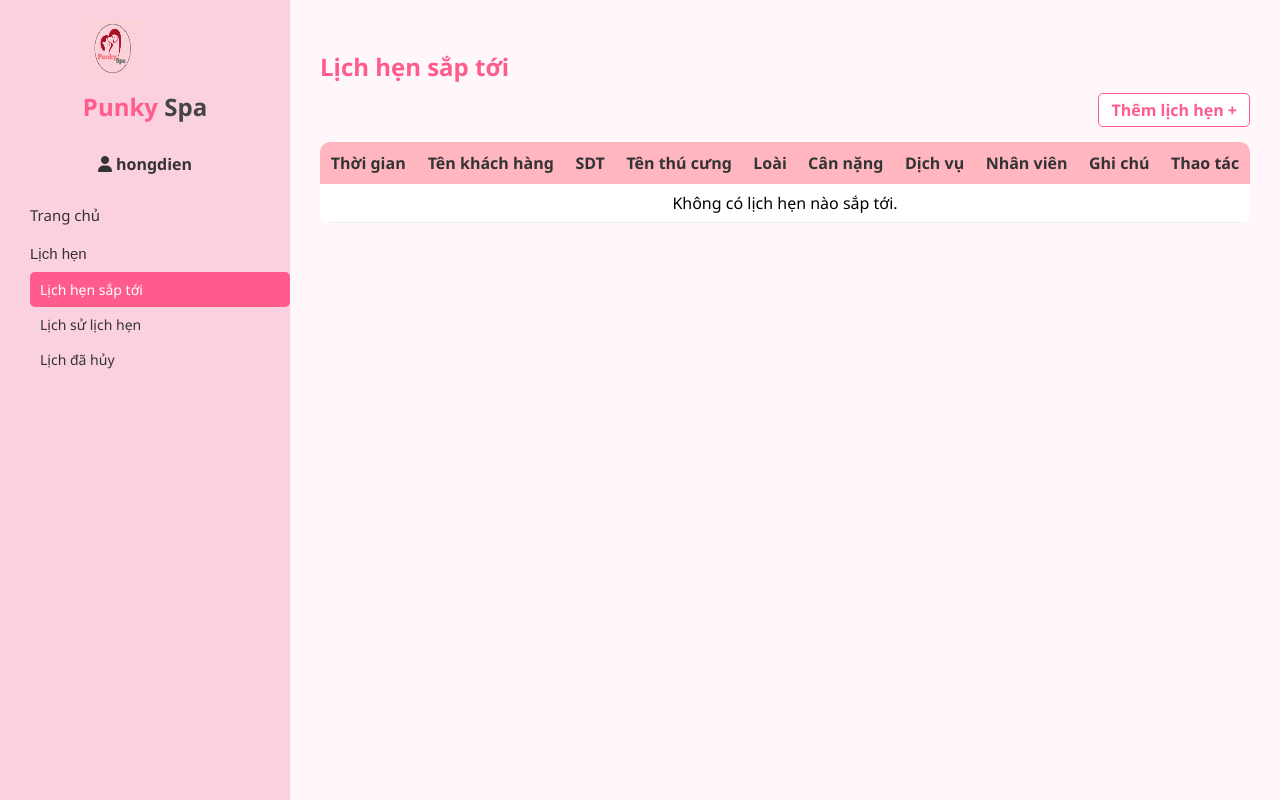
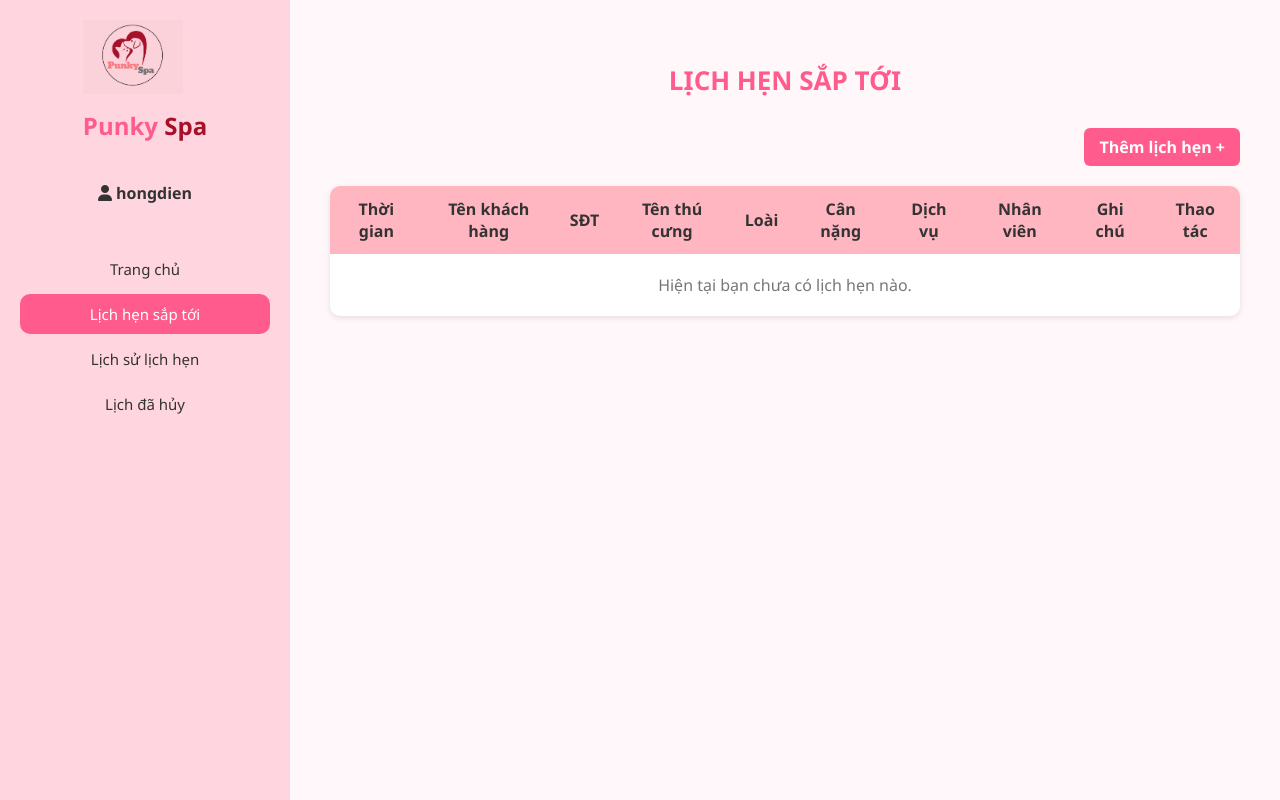
Before and after one commit to kimly050105/CSKH, a Django app: page /lich-hen/sap-toi/ in a window 1280 px wide. Run offline with Django 4.2, Linux system fonts and the light colour scheme; a user stored in the database is signed in; data comes from the database, SQL or seed files in the repository; both versions use the stored data as it was after the commit.

Commit message:
chức năng sửa lịch hẹn(hoàn thành)+xóa lịch hẹn(chưa hoàn thành )

```diff
--- a/LichHen/forms.py
+++ b/LichHen/forms.py
@@ -70,3 +70,9 @@ class LichHenForm(forms.ModelForm):
         super().__init__(*args, **kwargs)
         if khach_hang:
             self.fields['thu_cung'].queryset = ThuCung.objects.filter(khach_hang=khach_hang)
+class LyDoHuyForm(forms.Form):
+    ly_do_huy = forms.CharField(
+        label="Lý do hủy lịch hẹn",
+        widget=forms.Textarea(attrs={'rows': 4, 'placeholder': 'Vui lòng nhập lý do hủy...'}),
+        required=True
+    )
--- a/LichHen/static/lichhen/style.css
+++ b/LichHen/static/lichhen/style.css
@@ -1,3 +1,21 @@
+/* 🌸 Tiêu đề form “Đặt lịch hẹn” / “Chỉnh sửa lịch hẹn” */
+.main-content h2 {
+  color: #ff5c8d;
+  text-align: center;
+  font-size: 26px;         /* giảm kích thước cho dịu hơn */
+  font-weight: 700;
+  text-transform: uppercase;
+  margin-bottom: 25px;
+  display: flex;
+  align-items: center;
+  justify-content: center;
+  gap: 10px;                /* tạo khoảng cách giữa icon và chữ */
+}
+
+.main-content h2 i {
+  color: #ff5c8d;
+  font-size: 20px;          /* icon nhỏ xinh, đồng bộ màu chữ */
+}
 body {
   margin: 0;
   font-family: "Segoe UI", sans-serif;
--- a/LichHen/templates/lichhen/lich_hen_sap_toi.html
+++ b/LichHen/templates/lichhen/lich_hen_sap_toi.html
@@ -1,28 +1,186 @@
+{% load static %}
+{% load humanize %}
 <!DOCTYPE html>
 <html lang="vi">
 <head>
   <meta charset="UTF-8">
   <title>Lịch hẹn sắp tới - Punky Spa</title>
-  {% load static %}
+  <!-- 🌸 Liên kết file CSS -->
   <link rel="stylesheet" href="{% static 'lichhen/style.css' %}">
   <link rel="stylesheet" href="https://cdnjs.cloudflare.com/ajax/libs/font-awesome/6.5.0/css/all.min.css">
+
   <style>
-    .message {
+    /* 🌸 Toàn trang */
+    body {
+      font-family: 'Segoe UI', sans-serif;
+      background-color: #fff5f7;
+      margin: 0;
+      padding: 0;
+    }
+
+    .container {
+      display: flex;
+      min-height: 100vh;
+    }
+
+    /* 🌸 Sidebar */
+    .sidebar {
+      width: 250px;
+      background-color: #ffd6e0;
+      padding: 20px;
+      display: flex;
+      flex-direction: column;
+      align-items: center;
+    }
+
+    .sidebar .logo img {
+      width: 100px;
+      height: auto;
+    }
+
+    .sidebar h2 {
+      color: #a61028;
+      margin-top: 10px;
+      font-size: 24px;
+    }
+
+    .sidebar .pink {
+      color: #ff5c8d;
+    }
+
+    .user-info {
+      margin: 20px 0;
+      font-weight: 600;
+      color: #333;
+    }
+
+    nav a {
+      display: block;
+      width: 100%;
+      padding: 10px 0;
       text-align: center;
-      font-weight: 500;
-      padding: 8px;
+      color: #333;
+      text-decoration: none;
+      border-radius: 10px;
+      margin: 5px 0;
+      transition: 0.3s;
+    }
+
+    nav a:hover,
+    nav .active {
+      background-color: #ff5c8d;
+      color: white;
+    }
+
+    /* 🌸 Phần nội dung chính */
+    .main-content {
+      flex: 1;
+      padding: 40px;
+      position: relative;
+    }
+
+    .main-content h2 {
+      color: #ff5c8d;
+      text-align: center;
+      margin-bottom: 30px;
+      text-transform: uppercase;
+    }
+
+    /* 🌸 Thông báo messages */
+    .messages {
+      position: absolute;
+      top: 20px;
+      right: 40px;
+      z-index: 10;
+    }
+
+    .messages .msg {
+      padding: 10px 15px;
+      border-radius: 6px;
       margin-bottom: 10px;
-      border-radius: 8px;
+      color: white;
+      animation: fadeOut 4s forwards;
     }
-    .message.success {
-      background-color: #e6ffe9;
-      color: #1e7a1e;
-      border: 1px solid #8cd48c;
+
+    .messages .success { background-color: #4CAF50; } /* Xanh lá */
+    .messages .error { background-color: #f44336; }   /* Đỏ */
+    .messages .warning { background-color: #ff9800; } /* Cam */
+    .messages .info { background-color: #2196F3; }    /* Xanh dương */
+
+    /* 🌸 Hiệu ứng ẩn sau 4s */
+    @keyframes fadeOut {
+      0% { opacity: 1; }
+      80% { opacity: 1; }
+      100% { opacity: 0; display: none; }
     }
-    .message.error {
-      background-color: #ffe6e6;
-      color: #b91c1c;
-      border: 1px solid #f5b5b5;
+
+    /* 🌸 Nút thêm lịch hẹn */
+    .btn-add {
+      display: inline-block;
+      background-color: #ff5c8d;
+      color: white;
+      padding: 8px 15px;
+      border-radius: 6px;
+      text-decoration: none;
+      font-weight: bold;
+      float: right;
+      margin-bottom: 20px;
+      transition: 0.2s;
+    }
+
+    .btn-add:hover {
+      background-color: #ff7da6;
+    }
+
+    /* 🌸 Bảng hiển thị lịch hẹn */
+    table {
+      width: 100%;
+      border-collapse: collapse;
+      background-color: white;
+      border-radius: 10px;
+      overflow: hidden;
+      box-shadow: 0 2px 6px rgba(0, 0, 0, 0.1);
+    }
+
+    th, td {
+      padding: 12px 15px;
+      text-align: center;
+    }
+
+    thead {
+      background-color: #ffb6c1;
+      color: #333;
+    }
+
+    tbody tr:nth-child(even) {
+      background-color: #fff0f5;
+    }
+
+    tbody tr:hover {
+      background-color: #ffe4ed;
+    }
+
+    /* 🌸 Icon thao tác (sửa, xóa) */
+    .action-icons i {
+      cursor: pointer;
+      margin: 0 5px;
+      font-size: 18px;
+      color: #a61028;
+      transition: 0.2s;
+    }
+
+    .action-icons i:hover {
+      color: #ff5c8d;
+    }
+
+    .action-icons form {
+      display: inline;
+    }
+
+    .no-data {
+      text-align: center;
+      color: #777;
+      padding: 20px;
     }
   </style>
 </head>
@@ -42,37 +200,36 @@
 
     <nav>
       <a href="{% url 'home' %}">Trang chủ</a>
-        <div class="dropdown">
-          <button class="drop-btn">Lịch hẹn</button>
-          <div class="dropdown-content">
       <a href="{% url 'lich_hen_sap_toi' %}" class="active">Lịch hẹn sắp tới</a>
       <a href="{% url 'lich_su_lich_hen' %}">Lịch sử lịch hẹn</a>
       <a href="{% url 'lich_da_huy' %}">Lịch đã hủy</a>
-          </div>
-        </div>
     </nav>
   </aside>
 
-    <!-- 🔹 Main content -->
-    <main class="main-content">
+  <!-- 🔸 Phần nội dung chính -->
+  <div class="main-content">
+
+    <!-- 🌸 Tiêu đề và nút thêm -->
     <h2>Lịch hẹn sắp tới</h2>
-      <a href="{% url 'them_lich_hen' %}" class="add-btn">Thêm lịch hẹn +</a>
+    <a href="{% url 'them_lich_hen' %}" class="btn-add">Thêm lịch hẹn +</a>
 
-      <!-- ✅ Hiển thị thông báo thành công hoặc lỗi -->
+    <!-- 🌸 HIỂN THỊ THÔNG BÁO (MESSAGE DJANGO) -->
+    <!-- ✅ Đoạn này giúp hiện message (success / error) và tự ẩn sau 4s -->
     {% if messages %}
+    <div class="messages" id="messages">
       {% for message in messages %}
-          <div class="message {% if message.tags == 'success' %}success{% elif message.tags == 'error' %}error{% endif %}">
-            {{ message }}
+        <div class="msg {{ message.tags }}">{{ message }}</div>
+      {% endfor %}
     </div>
-        {% endfor %}
     {% endif %}
 
-      <table class="schedule-table">
+    <!-- 🌸 Bảng hiển thị danh sách lịch hẹn -->
+    <table>
       <thead>
         <tr>
           <th>Thời gian</th>
           <th>Tên khách hàng</th>
-            <th>SDT</th>
+          <th>SĐT</th>
           <th>Tên thú cưng</th>
           <th>Loài</th>
           <th>Cân nặng</th>
@@ -84,39 +241,67 @@
       </thead>
 
       <tbody>
-          {% for lh in lich_hens %}
+        {% for lich in lich_hens %}
         <tr>
-            <td>{{ lh.thoi_gian|date:"H:i d/m/Y" }}</td>
-            <td>{{ lh.khach_hang.ho_ten }}</td>
-            <td>{{ lh.so_dien_thoai }}</td>
-            <td>{{ lh.thu_cung.ten_thucung }}</td>
-            <td>{{ lh.thu_cung.loai }}</td>
-            <td>{{ lh.thu_cung.can_nang }}</td>
+          <td>{{ lich.thoi_gian|date:"H:i d/m/Y" }}</td>
+          <td>{{ lich.khach_hang.ho_ten }}</td>
+          <td>{{ lich.so_dien_thoai }}</td>
+          <td>{{ lich.thu_cung.ten_thucung }}</td>
+          <td>{{ lich.thu_cung.loai }}</td>
+          <td>{{ lich.thu_cung.can_nang }}</td>
           <td>
-              {% for dv in lh.dv_lichhen_set.all %}
+            {% for dv in lich.dv_lichhen_set.all %}
               {{ dv.dich_vu.ten_dich_vu }}{% if not forloop.last %}, {% endif %}
+            {% empty %}
+              -
             {% endfor %}
           </td>
-            <td>{% if lh.nhan_vien %}{{ lh.nhan_vien.user.get_full_name }}{% else %}-{% endif %}</td>
-            <td>{{ lh.ghi_chu }}</td>
           <td>
-              <a href="{% url 'sua_lich_hen' lh.id %}" class="edit-btn">✏️</a>
-              <a href="{% url 'xoa_lich_hen' lh.id %}" class="delete-btn">🗑️</a>
+            {% if lich.nhan_vien %}
+              {{ lich.nhan_vien.ho_ten }}
+            {% else %}
+              -
+            {% endif %}
+          </td>
+          <td>{{ lich.ghi_chu|default:"-" }}</td>
+
+          <!-- 🛠️ Cột thao tác -->
+          <td class="action-icons">
+            <!-- ✏️ Chỉnh sửa -->
+            <a href="{% url 'sua_lich_hen' lich.id %}" title="Chỉnh sửa lịch hẹn">
+              <i class="fa fa-pencil"></i>
+            </a>
+
+            <!-- 🗑️ Hủy lịch hẹn (POST an toàn) -->
+            <!-- 🗑️ Hủy lịch hẹn (hiển thị form xác nhận) -->
+            <a href="{% url 'xoa_lich_hen' lich.id %}"
+            title="Hủy lịch hẹn"
+            style="text-decoration:none;color:#a61028;">
+             <i class="fa fa-trash"></i>
+            </a>
+
+
           </td>
         </tr>
         {% empty %}
-          <tr><td colspan="10">Không có lịch hẹn nào sắp tới.</td></tr>
+        <tr><td colspan="10" class="no-data">Hiện tại bạn chưa có lịch hẹn nào.</td></tr>
         {% endfor %}
       </tbody>
     </table>
-    </main>
+  </div>
 </div>
 
-  <!-- 🕓 Tự ẩn message sau 4 giây -->
+<!-- 🌸 Script tự ẩn message sau 4 giây -->
 <script>
-    setTimeout(() => {
-      document.querySelectorAll('.message').forEach(el => el.remove());
+  setTimeout(function() {
+    const msg = document.getElementById("messages");
+    if (msg) {
+      msg.style.transition = "opacity 1s ease";
+      msg.style.opacity = "0";
+      setTimeout(() => msg.remove(), 1000);
+    }
   }, 4000);
 </script>
+
 </body>
 </html>
--- a/LichHen/views.py
+++ b/LichHen/views.py
@@ -7,7 +7,7 @@ from django.contrib.messages import get_messages
 
 
 from .models import LichHen, DV_LichHen
-from .forms import LichHenForm
+from .forms import LichHenForm,LyDoHuyForm
 from TK.models import KhachHang, ThuCung
 
 
@@ -100,31 +100,72 @@ def thong_tin_thu_cung(request, pk):
     except ThuCung.DoesNotExist:
         return JsonResponse({'error': 'Không tìm thấy thú cưng.'}, status=404)
 
-
-# ✏️ Sửa lịch hẹn
+#sửa lịch hẹn
 @login_required(login_url='/dangnhap/')
 def sua_lich_hen(request, id):
     lich_hen = get_object_or_404(LichHen, id=id)
+    khach_hang = lich_hen.khach_hang  # ✅ lấy khách hàng tương ứng
+
     if request.method == 'POST':
-        form = LichHenForm(request.POST, instance=lich_hen)
+        form = LichHenForm(request.POST, instance=lich_hen, khach_hang=khach_hang)
         if form.is_valid():
-            form.save()
+            # ✅ Lưu thông tin chính của lịch hẹn
+            lich_hen = form.save(commit=False)
+            lich_hen.khach_hang = khach_hang
+            lich_hen.save()
+
+            # 🧩 Cập nhật dịch vụ trong bảng trung gian
+            from .models import DV_LichHen  # đảm bảo import model
+            # Xóa toàn bộ dịch vụ cũ
+            DV_LichHen.objects.filter(lich_hen=lich_hen).delete()
+
+            # Thêm lại danh sách dịch vụ mới
+            dich_vu_list = form.cleaned_data.get('dich_vu', [])
+            for dv in dich_vu_list:
+                DV_LichHen.objects.create(lich_hen=lich_hen, dich_vu=dv)
+
             messages.success(request, "Cập nhật lịch hẹn thành công!")
             return redirect('lich_hen_sap_toi')
+        else:
+            messages.error(request, "Vui lòng kiểm tra lại thông tin nhập.")
     else:
-        form = LichHenForm(instance=lich_hen)
-    return render(request, 'lichhen/sua_lich_hen.html', {'form': form})
+        form = LichHenForm(instance=lich_hen, khach_hang=khach_hang)
+
+    return render(request, 'lichhen/sua_lich_hen.html', {'form': form, 'lich_hen': lich_hen})
+
+
 
 
 # 🗑️ Xóa lịch hẹn
 @login_required(login_url='/dangnhap/')
 def xoa_lich_hen(request, id):
     lich_hen = get_object_or_404(LichHen, id=id)
+
     if request.method == 'POST':
-        lich_hen.delete()
-        messages.success(request, "Đã xóa lịch hẹn thành công.")
-        return redirect('lich_hen_sap_toi')
-    return render(request, 'lichhen/xoa_lich_hen.html', {'lich_hen': lich_hen})
+        form = LyDoHuyForm(request.POST)
+        if form.is_valid():
+            # ✅ Lưu lý do hủy và đổi trạng thái
+            lich_hen.trang_thai = 'huy'
+            lich_hen.ly_do_huy = form.cleaned_data['ly_do_huy']
+            lich_hen.save()
+            messages.success(request, "Lịch hẹn đã được hủy và chuyển vào mục 'Lịch đã hủy'.")
+            return redirect('lich_da_huy')
+    else:
+        form = LyDoHuyForm()
+
+    return render(request, 'lichhen/xoa_lich_hen.html', {'lich_hen': lich_hen, 'form': form})
+
+# 📋 Danh sách lịch đã hủy
+@login_required(login_url='/dangnhap/')
+def lich_da_huy(request):
+    khach_hang = KhachHang.objects.filter(user=request.user).first()
+    lich_hens = LichHen.objects.filter(
+        khach_hang=khach_hang,
+        trang_thai='huy'
+    ).order_by('-thoi_gian')
+
+    return render(request, 'lichhen/lich_da_huy.html', {'lich_hens': lich_hens})
+
 
 
 # 📘 Xem lịch sử lịch hẹn (hoàn thành)
```
Also changed, not shown: LichHen/templates/lichhen/lich_da_huy.html (+27 -6 lines), LichHen/templates/lichhen/sua_lich_hen.html (added, +13 -0 lines), LichHen/templates/lichhen/tao_lich_hen.html (+7 -2 lines), LichHen/templates/lichhen/xoa_lich_hen.html (added, +30 -0 lines), db.sqlite3. Lines whose indentation alone changed are shown as unchanged.
